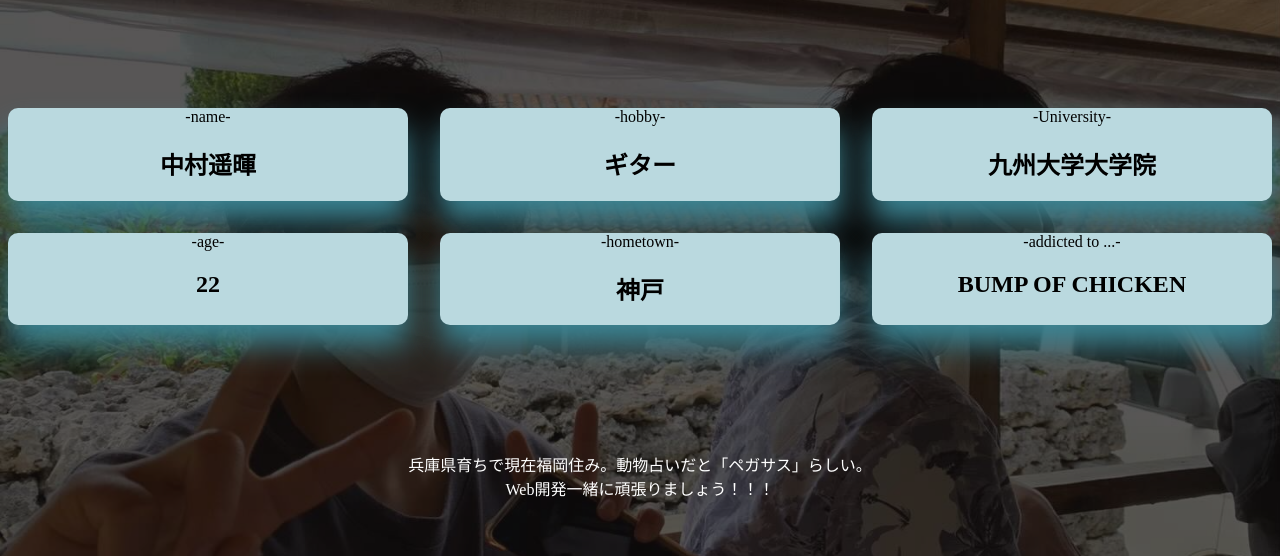
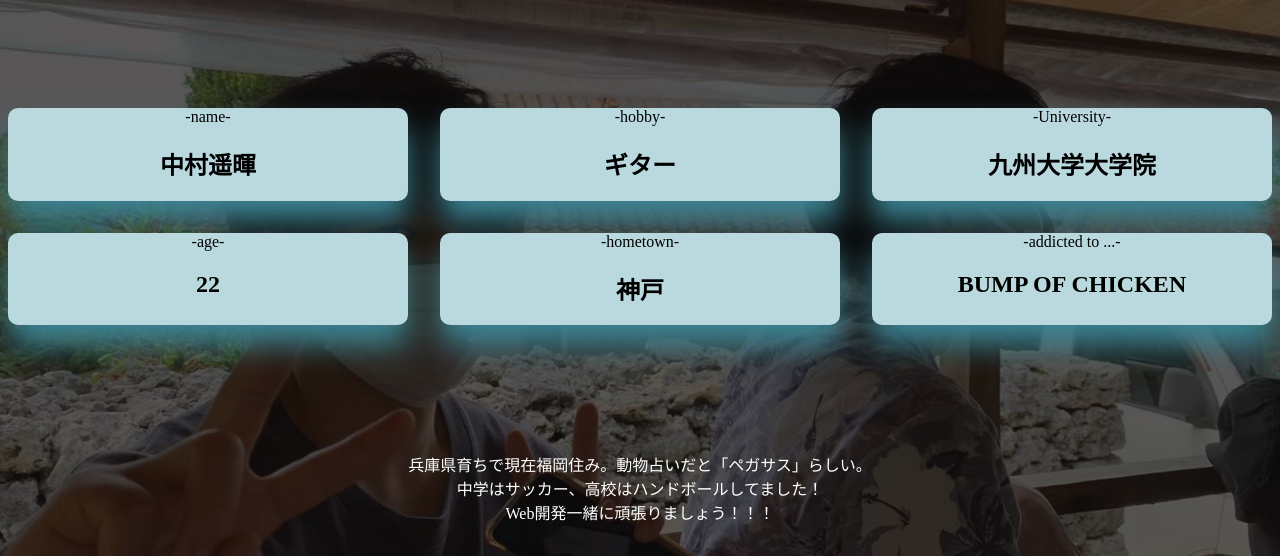
Before and after one commit to harukistra/my-portfolio, a plain HTML site: page index.html in a window 1280 px wide. Shown: the part 184-740 px from the top of the page. Drawn offline with Linux system fonts and the light colour scheme.

Commit message:
portfolio

```diff
--- a/index.html
+++ b/index.html
@@ -51,6 +51,7 @@
 
     <div id="article">
         <article>兵庫県育ちで現在福岡住み。動物占いだと「ペガサス」らしい。<br>
+            中学はサッカー、高校はハンドボールしてました！<br>
             Web開発一緒に頑張りましょう！！！<br>
         </article>
     </div>
```
